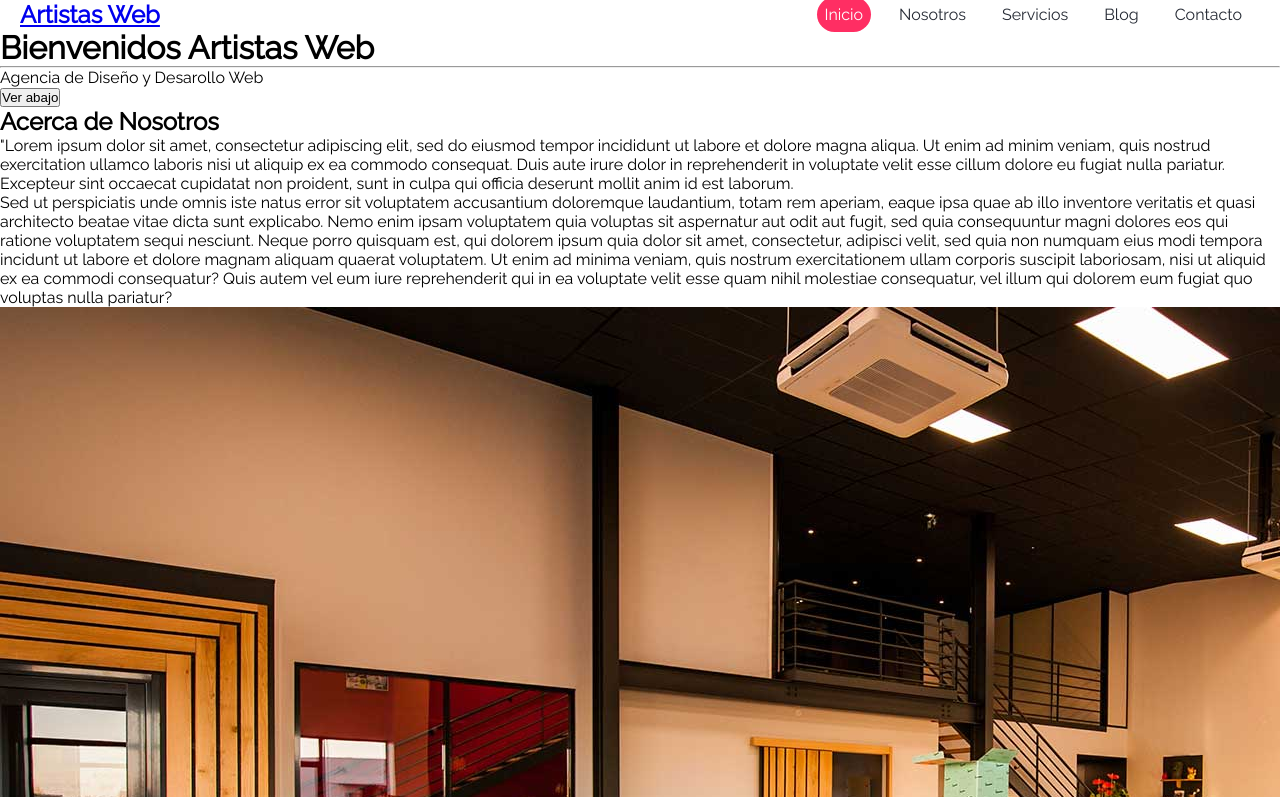
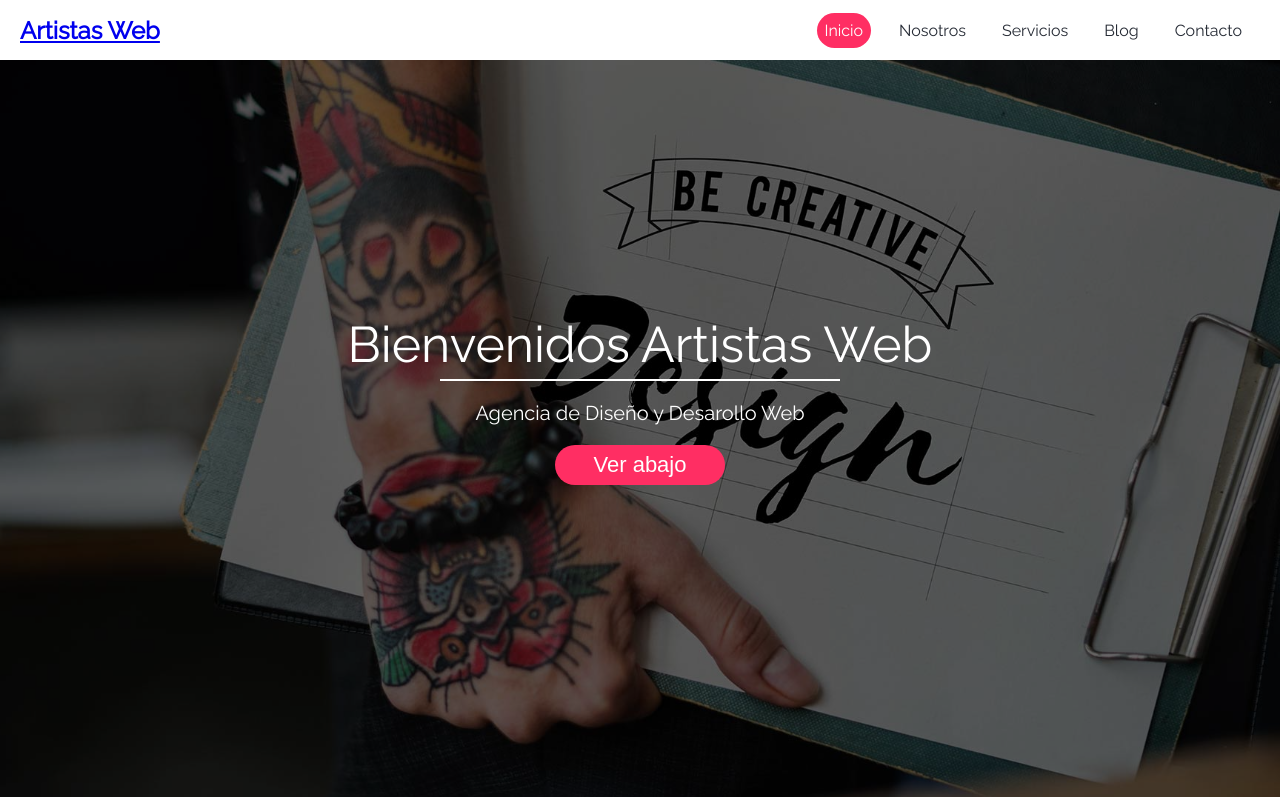
Before and after one commit to tekel90/ArtistWeb--html-css-javascript, a plain HTML site: page index.html in a window 1280 px wide. Shown: the top 797 px of the page. Drawn offline with Linux system fonts and the light colour scheme.

Commit message:
mas estilos

```diff
--- a/css/styles.css
+++ b/css/styles.css
@@ -25,11 +25,11 @@ body{
 }
 
 .menu{
-    position: relative;
+    position: fixed;
     top: 0;
     left: 0;
     width: 100%;
-    height: 100%;
+    height: 60px;
     background: #fff;
 
     display: flex;
@@ -78,3 +78,66 @@ body{
 }
 
 /* Menu de Navegacion */
+
+/* IMG Header */
+
+.img-header{
+    position: relative;
+    width: 100%;
+    height: 100vh;
+    background: url(../img/header.jpg);
+    background-attachment: fixed;
+    background-position: center;
+    background-size: cover;
+}
+.img-header .welcome{
+    position: absolute;
+    top: 0;
+    left: 0;
+    width: 100%;
+    height: 100%;
+    background: rgba(0,0,0,0.6);
+
+    display: flex;
+    justify-content: center;
+    align-items: center;
+    flex-direction: column;
+}
+.img-header .welcome h1{
+    font-size: 50px;
+    color: #fff;
+    font-weight: 200;
+}
+.img-header .welcome hr{
+    width: 400px;
+    height: 2px;
+    background: #fff;
+    border: none;
+    margin-top: 5px;
+}
+.img-header .welcome p{
+    font-size: 20px;
+    color: #fff;
+    margin-top: 20px;
+}
+.img-header .welcome > button{
+    width: 170px;
+    height: 40px;
+    background: var(--red);
+    border-radius: 24px;
+    border: none;
+    outline: none;
+    font-size: 22px;
+    color: #fff;
+    text-align: center;
+    margin-top:20px;
+    cursor: pointer;
+    transition: 0.5s;
+}
+.img-header .welcome > button:hover{
+    background: var(--blue);
+
+}
+
+
+/* IMG Header */
```
